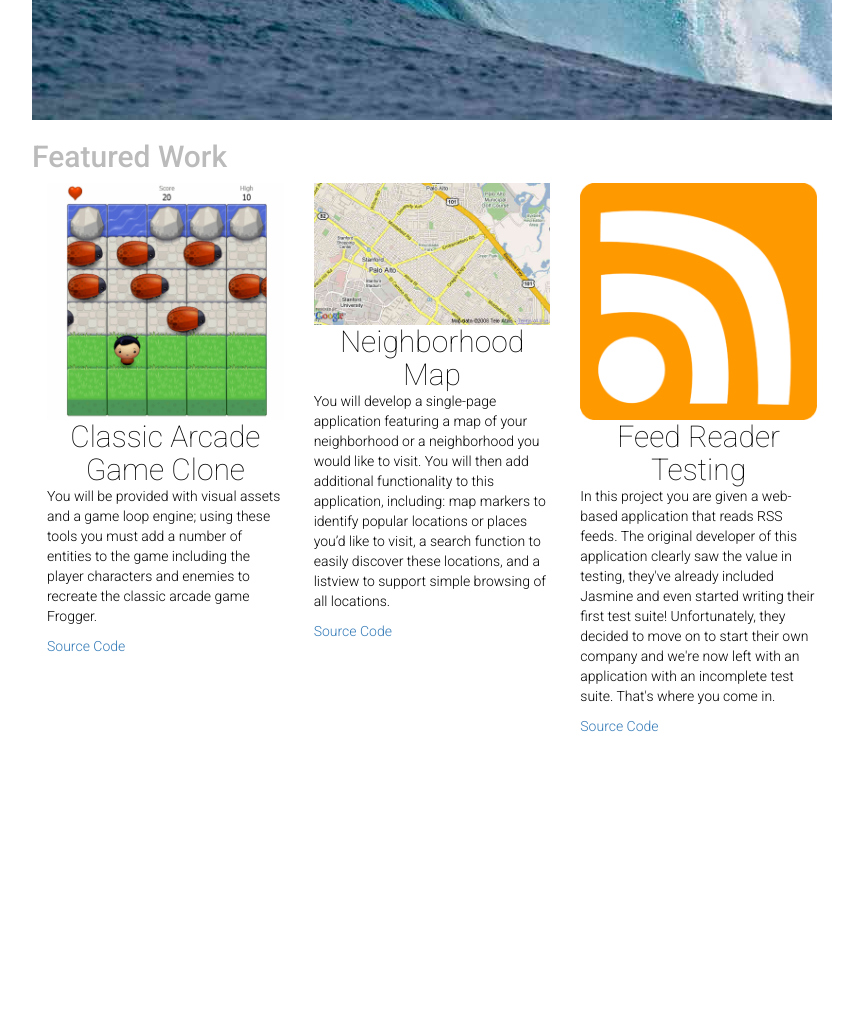
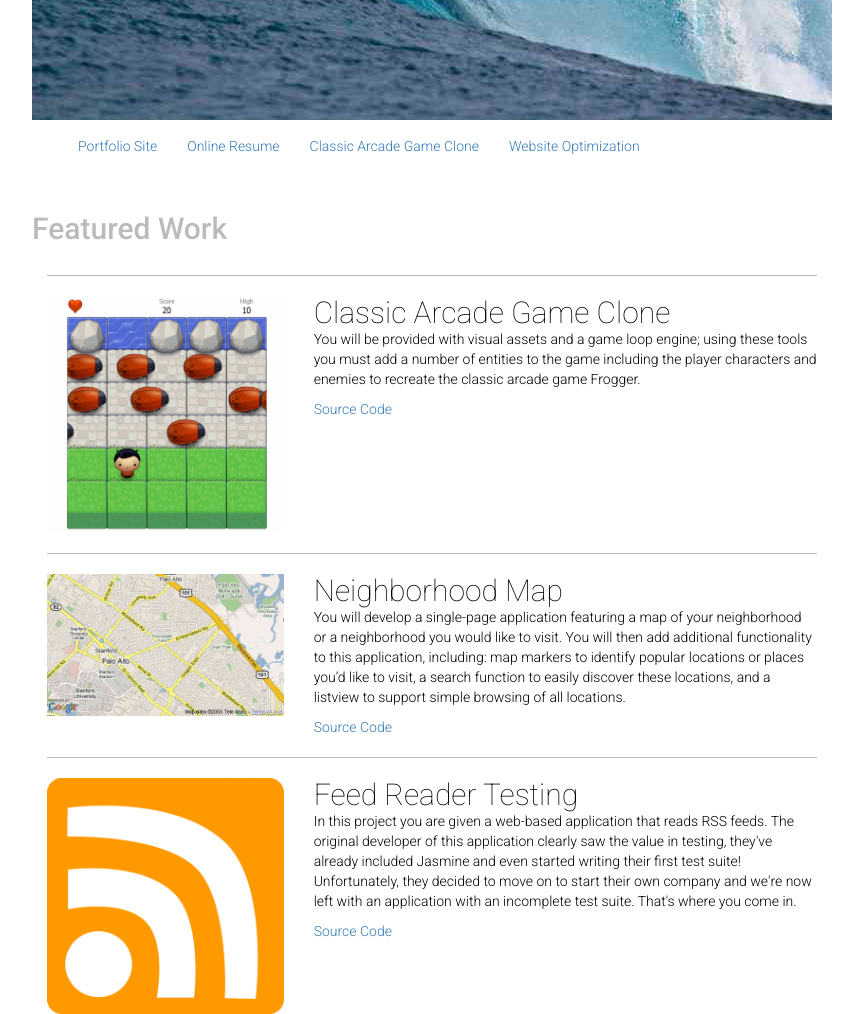
Before and after one commit to Sean-Holcomb/Portfolio-Project, a website: page index.html in a window 1280 px wide. Shown: the part 580-1594 px from the top of the page, without its empty margins (208-1071 px from the left). Before the commit the page ends 1316 px from the top, so only its background shows below. Drawn offline with nearby package versions, Linux system fonts and the light colour scheme.

Commit message:
feat: add navbar

```diff
--- a/index.html
+++ b/index.html
@@ -5,27 +5,24 @@
 		<meta name="viewport" content="width=device-width,initial-scale=1">
 		<meta http-equiv="X-UA-Compatible" content="IE=edge">
 		<link href="https://fonts.googleapis.com/css?family=Roboto:100,300,400,500" rel="stylesheet" type="text/css">
-	<link rel="stylesheet" href="css/bootstrap.css">
+		<link rel="stylesheet" href="https://maxcdn.bootstrapcdn.com/bootstrap/3.3.6/css/bootstrap.min.css" integrity="sha384-1q8mTJOASx8j1Au+a5WDVnPi2lkFfwwEAa8hDDdjZlpLegxhjVME1fgjWPGmkzs7" crossorigin="anonymous">
 		<link rel="stylesheet" type="text/css" href="css/styles.css"/>
 		<title>Project Portfolio</title>
 	</head>
-
 	<body>
 		<div class="container">
-
 			<header>
 				<div class="row">
 					<div class="col-md-2">
 						<img src="images_src/Udacity_Logo.svg" class="logo" alt="Udacity Logo">
 					</div>
 					<div class="col-md-10 text-right">
-				<H1 class="text-thin">Sean Holcomb</H1>
+						<h1 class="text-thin">Sean Holcomb</h1>
 						<h3>Web Devloper</h3>
 					</div>
 				</div>
 				<hr>
 			</header>
-
 			<div class ="row">
 				<picture>
 					<source media="(min-width: 501px)" srcset="images/wave-800.jpg">
@@ -33,43 +30,60 @@
 					<img src="images/wave-800.jpg" class="img-responsive" alt="A large wave"/>
 				</picture>
 			</div>
+			<nav class="navbar">
+				<div class="container">
+					<ul class="nav navbar-nav">
+						<li class="active"><a href="#">Portfolio Site </a></li>
+						<li class="active"><a href="#">Online Resume </a></li>
+						<li class="active"><a href="#">Classic Arcade Game Clone</a></li>
+						<li class="active"><a href="#">Website Optimization </a></li>
+					</ul>
+				</div>
+			</nav>
 			<div class="row">
 				<h2 class="text-muted">Featured Work</h2>
 			</div>
+			<hr>
 			<div class ="row">
-		<section class="col-md-4">
-			<picture>
+				<picture class="col-md-4">
 					<source media="(min-width: 501px)" srcset="images/frogger-500.png">
 					<source media="(max-width: 300px)" srcset="images/frogger-300.png">
 					<img src="images/frogger-500.png" class="img-responsive feat-pic" alt="The game frogger"/>
 				</picture>
-			<h2 class="text-center feat-title">Classic Arcade Game Clone</h2>
+				<section class="col-md-8">
+					<h2 class="text-left feat-title">Classic Arcade Game Clone</h2>
 					<p>You will be provided with visual assets and a game loop engine; using these tools you must add a number of entities to the game including the player characters and enemies to recreate the classic arcade game Frogger. </p>
 					<a href="https://github.com/">Source Code</a>
 				</section>
-
-		<section class="col-md-4">
-			<picture>
+			</div>
+			<hr>
+			<div class="row">
+				<picture class="col-md-4">
 					<source media="(min-width: 501px)" srcset="images/map-500.jpg">
 					<source media="(max-width: 500px)" srcset="images/map-300.jpg">
 					<img src="images/map-500.jpg" class="img-responsive feat-pic" alt="A Google map"/>
 				</picture>
-			<h2 class="text-center feat-title">Neighborhood Map</h2>
+				<section class="col-md-8">
+					<h2 class="text-left feat-title">Neighborhood Map</h2>
 					<p>You will develop a single-page application featuring a map of your neighborhood or a neighborhood you would like to visit. You will then add additional functionality to this application, including: map markers to identify popular locations or places you’d like to visit, a search function to easily discover these locations, and a listview to support simple browsing of all locations. </p>
 					<a href="https://github.com/">Source Code</a>
 				</section>
-
-		<section class="col-md-4">
-			<picture>
+			</div>
+			<hr>
+			<div class="row">
+				<picture class="col-md-4">
 					<source media="(min-width: 501px)" srcset="images/rss-500.gif">
 					<source media="(max-width: 500px)" srcset="images/rss-300.gif">
 					<img src="images/rss-500.gif" class="img-responsive feat-pic" alt="RSS logo"/>
 				</picture>
-			<h2 class="text-center feat-title">Feed Reader Testing</h2>
+				<section class="col-md-8">
+					<h2 class="text-left feat-title">Feed Reader Testing</h2>
 					<p>In this project you are given a web-based application that reads RSS feeds. The original developer of this application clearly saw the value in testing, they've already included Jasmine and even started writing their first test suite! Unfortunately, they decided to move on to start their own company and we're now left with an application with an incomplete test suite. That's where you come in. </p>
 					<a href="https://github.com/">Source Code</a>
 				</section>
 			</div>
 		</div>
+		<script src="http://code.jquery.com/jquery-latest.min.js" type="text/javascript"></script>
+		<script src="https://maxcdn.bootstrapcdn.com/bootstrap/3.3.6/js/bootstrap.min.js" integrity="sha384-0mSbJDEHialfmuBBQP6A4Qrprq5OVfW37PRR3j5ELqxss1yVqOtnepnHVP9aJ7xS" crossorigin="anonymous"></script>
 	</body>
 </html>
```
Lines whose indentation alone changed are shown as unchanged.
